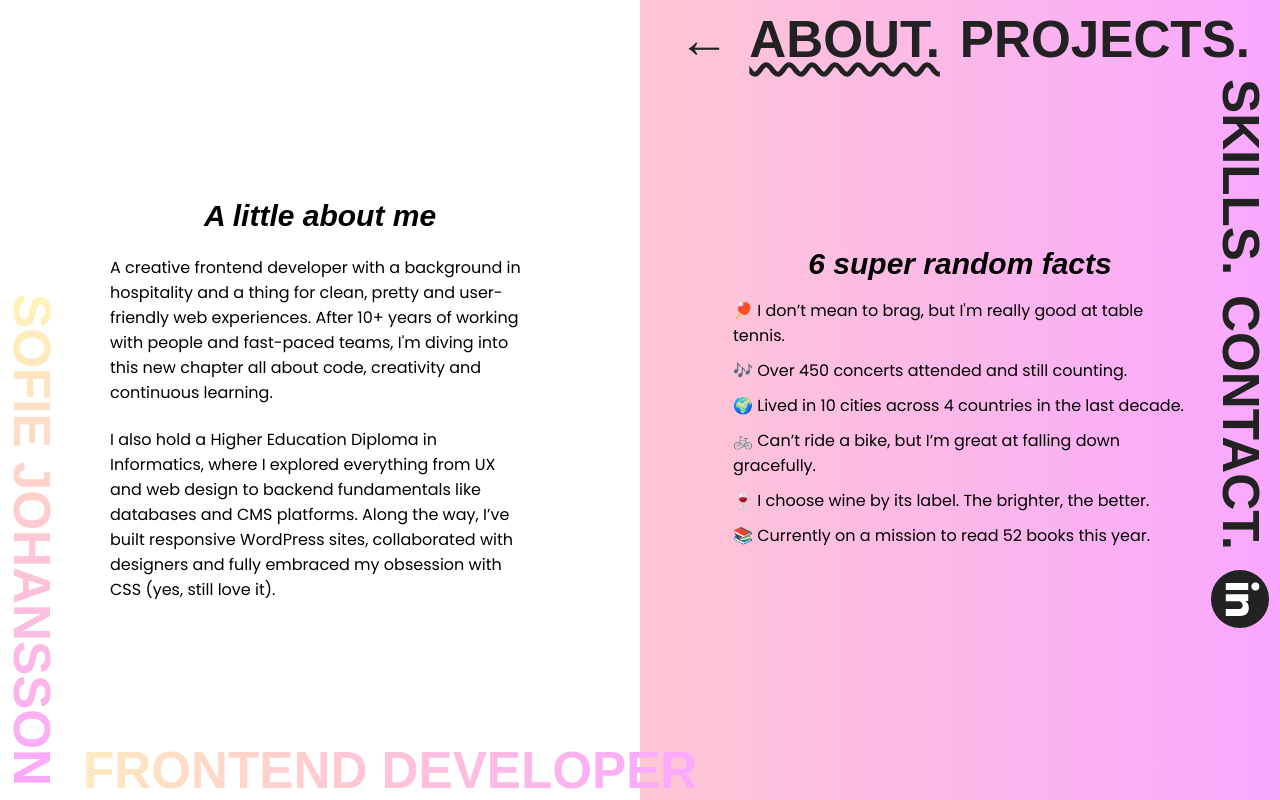
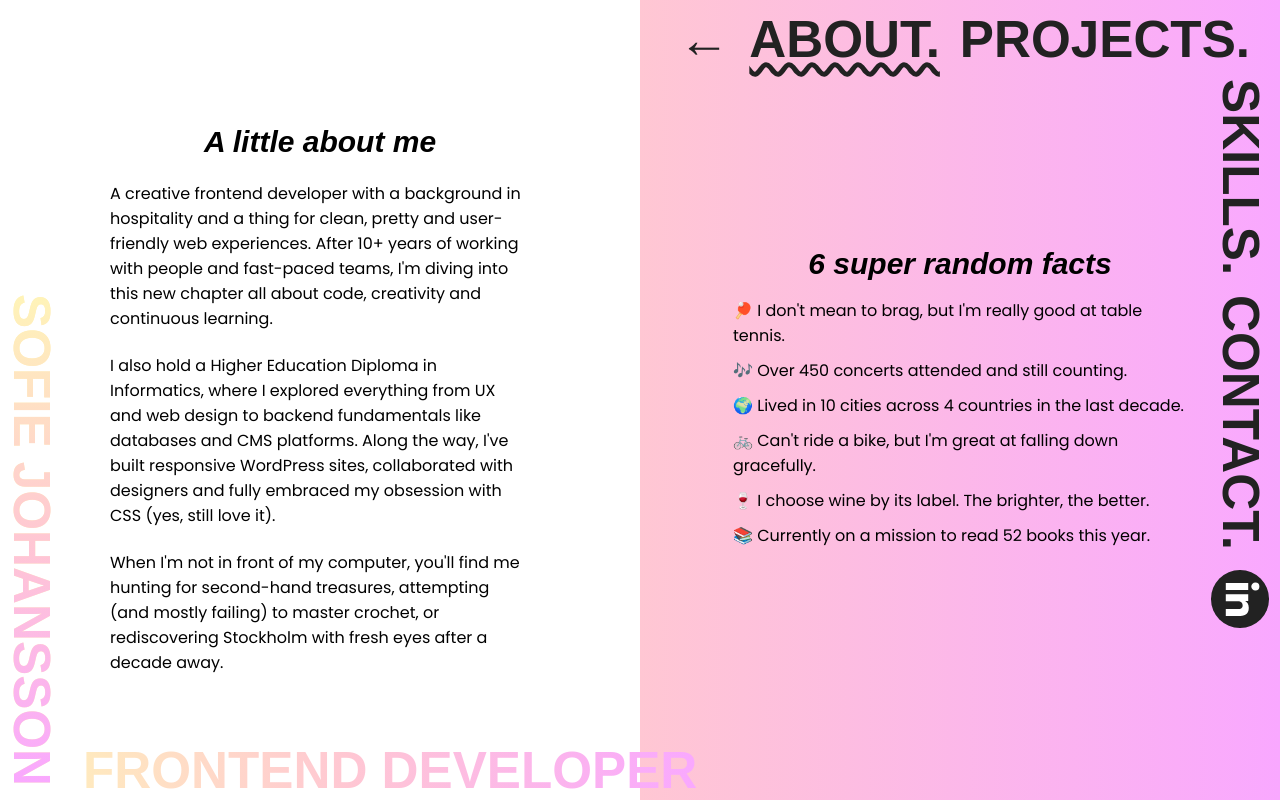
Before and after one commit to ssofiejohansson/portfolio, a React (Vite) app: page /about in a window 1280 px wide. Built offline with nearby package versions, Linux system fonts and the light colour scheme; a web font is replaced by a local one.

Commit message:
edit about

```diff
--- a/src/sections/About.jsx
+++ b/src/sections/About.jsx
@@ -35,7 +35,6 @@ const FactsContainer = styled.div`
 `
 
 const FactList = styled.ul`
-
   list-style: none;
   padding: 0;
   max-width: 100%;
@@ -56,7 +55,8 @@ export const About = () => {
         <Heading>A little about me</Heading>
         <Bio>
           <p> A creative frontend developer with a background in hospitality and a thing for clean, pretty and user-friendly web experiences. After 10+ years of working with people and fast-paced teams, I'm diving into this new chapter all about code, creativity and continuous learning.</p>
-          <p>I also hold a Higher Education Diploma in Informatics, where I explored everything from UX and web design to backend fundamentals like databases and CMS platforms. Along the way, I’ve built responsive WordPress sites, collaborated with designers and fully embraced my obsession with CSS (yes, still love it). </p>
+          <p>I also hold a Higher Education Diploma in Informatics, where I explored everything from UX and web design to backend fundamentals like databases and CMS platforms. Along the way, I've built responsive WordPress sites, collaborated with designers and fully embraced my obsession with CSS (yes, still love it). </p>
+          <p>When I'm not in front of my computer, you'll find me hunting for second-hand treasures, attempting (and mostly failing) to master crochet, or rediscovering Stockholm with fresh eyes after a decade away.</p>
         </Bio>
 
       </HeaderText>
@@ -65,10 +65,10 @@ export const About = () => {
           6 super random facts
         </Heading>
         <FactList>
-          <ListItem>🏓 I don’t mean to brag, but I'm really good at table tennis.</ListItem>
+          <ListItem>🏓 I don't mean to brag, but I'm really good at table tennis.</ListItem>
           <ListItem>🎶 Over 450 concerts attended and still counting.</ListItem>
           <ListItem>🌍 Lived in 10 cities across 4 countries in the last decade.</ListItem>
-          <ListItem>🚲 Can’t ride a bike, but I’m great at falling down gracefully.</ListItem>
+          <ListItem>🚲 Can't ride a bike, but I'm great at falling down gracefully.</ListItem>
           <ListItem>🍷 I choose wine by its label. The brighter, the better.</ListItem>
           <ListItem>📚 Currently on a mission to read 52 books this year.</ListItem>
         </FactList>
```
Also changed, not shown: src/sections/Nav.jsx (+21 -10 lines).
